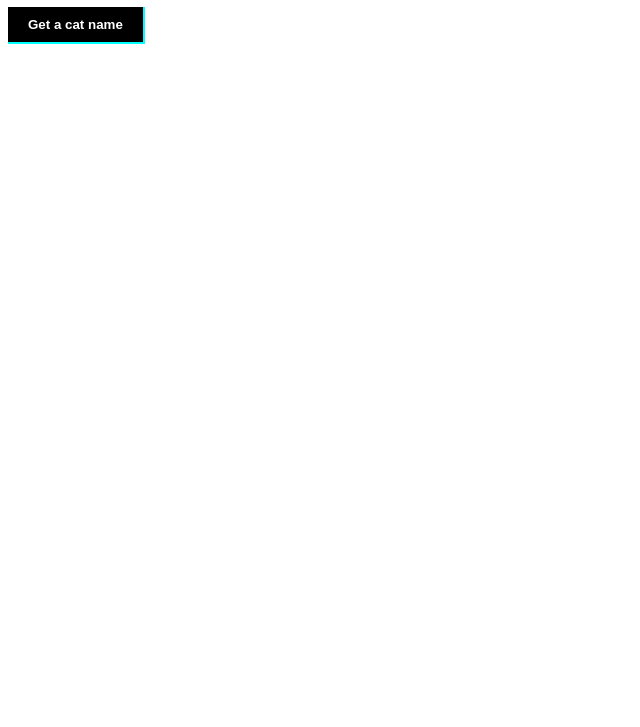
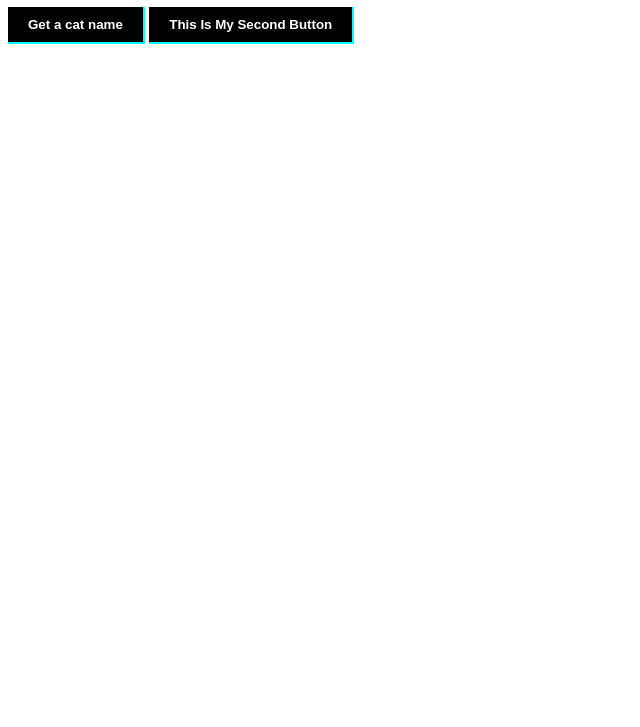
Before and after one commit to TraceSaber28/Deployment-Demo, a website: page public/index.html in a window 1280 px wide. Shown: the part 73-800 px from the top of the page, without its empty margins (0-640 px from the left). Drawn offline with Linux system fonts and the light colour scheme.

Commit message:
add button for ec2 online

```diff
--- a/public/index.html
+++ b/public/index.html
@@ -14,6 +14,8 @@
 
     <button>Get a cat name</button>
 
+    <button>This Is My Second Button</button>
+
     <script src="main.js"></script>
 </body>
 </html>
```
